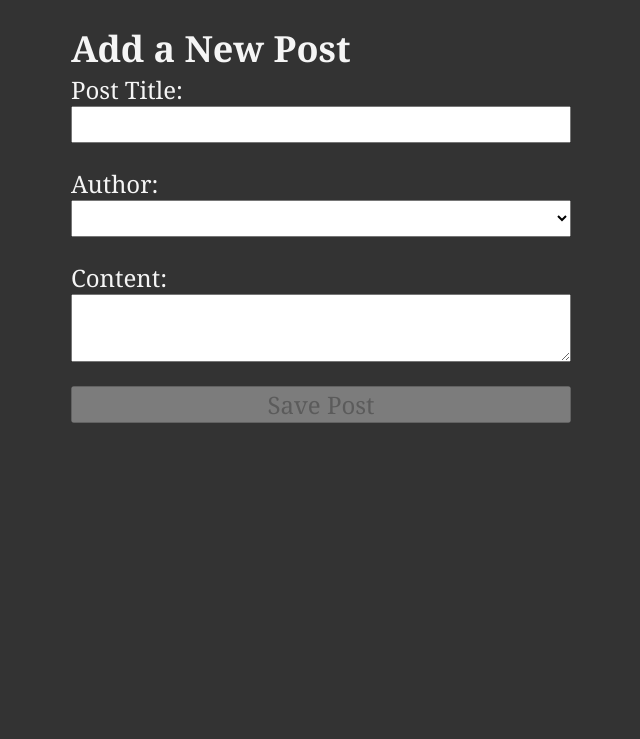
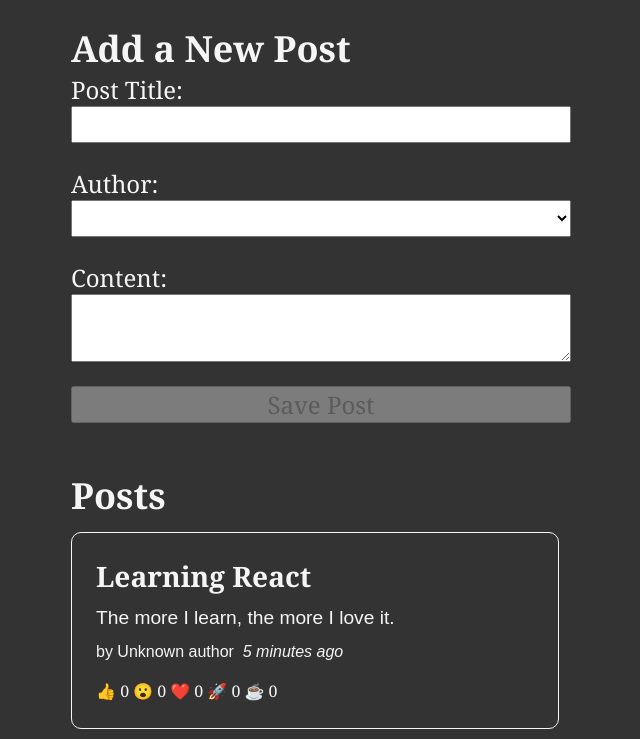
Before and after one commit to Rafiqdevhub/Blog_Post_React_Redux-toolkit, a React (Vite) app: page / in a window 1280 px wide. Shown: the top 739 px of the page, without its empty margins (319-959 px from the left). Built offline with nearby package versions, Linux system fonts and the light colour scheme.

Commit message:
added post form

```diff
--- a/src/App.jsx
+++ b/src/App.jsx
@@ -1,9 +1,11 @@
 import AddPostForm from "./components/AddPostForm";
+import PostsList from "./components/PostsList";
 
 const App = () => {
   return (
     <main className="App">
       <AddPostForm />
+      <PostsList />
     </main>
   );
 };
--- /dev/null
+++ b/src/components/PostAuthor.jsx
@@ -0,0 +1,11 @@
+import { useSelector } from "react-redux";
+import { selectAllUsers } from "../features/users/UserSlice";
+
+const PostAuthor = ({ userId }) => {
+  const users = useSelector(selectAllUsers);
+
+  const author = users.find((user) => user.id === userId);
+
+  return <span>by {author ? author.name : "Unknown author"}</span>;
+};
+export default PostAuthor;
--- /dev/null
+++ b/src/components/PostsList.jsx
@@ -0,0 +1,33 @@
+import { useSelector } from "react-redux";
+import { selectAllPosts } from "../features/posts/PostsSlice";
+import PostAuthor from "./PostAuthor";
+import TimeAgo from "./TimeAgo";
+import ReactionButtons from "./ReactionButtons";
+
+const PostsList = () => {
+  const posts = useSelector(selectAllPosts);
+
+  const orderedPosts = posts
+    .slice()
+    .sort((a, b) => b.date.localeCompare(a.date));
+
+  const renderedPosts = orderedPosts.map((post) => (
+    <article key={post.id}>
+      <h3>{post.title}</h3>
+      <p>{post.content.substring(0, 100)}</p>
+      <p className="postCredit">
+        <PostAuthor userId={post.userId} />
+        <TimeAgo timestamp={post.date} />
+      </p>
+      <ReactionButtons post={post} />
+    </article>
+  ));
+
+  return (
+    <section>
+      <h2>Posts</h2>
+      {renderedPosts}
+    </section>
+  );
+};
+export default PostsList;
--- /dev/null
+++ b/src/components/ReactionButtons.jsx
@@ -0,0 +1,32 @@
+import { useDispatch } from "react-redux";
+import { reactionAdded } from "../features/posts/PostsSlice";
+
+const reactionEmoji = {
+  thumbsUp: "👍",
+  wow: "😮",
+  heart: "❤️",
+  rocket: "🚀",
+  coffee: "☕",
+};
+
+const ReactionButtons = ({ post }) => {
+  const dispatch = useDispatch();
+
+  const reactionButtons = Object.entries(reactionEmoji).map(([name, emoji]) => {
+    return (
+      <button
+        key={name}
+        type="button"
+        className="reactionButton"
+        onClick={() =>
+          dispatch(reactionAdded({ postId: post.id, reaction: name }))
+        }
+      >
+        {emoji} {post.reactions[name]}
+      </button>
+    );
+  });
+
+  return <div>{reactionButtons}</div>;
+};
+export default ReactionButtons;
--- /dev/null
+++ b/src/components/TimeAgo.jsx
@@ -0,0 +1,17 @@
+import { parseISO, formatDistanceToNow } from "date-fns";
+
+const TimeAgo = ({ timestamp }) => {
+  let timeAgo = "";
+  if (timestamp) {
+    const date = parseISO(timestamp);
+    const timePeriod = formatDistanceToNow(date);
+    timeAgo = `${timePeriod} ago`;
+  }
+
+  return (
+    <span title={timestamp}>
+      &nbsp; <i>{timeAgo}</i>
+    </span>
+  );
+};
+export default TimeAgo;
```
